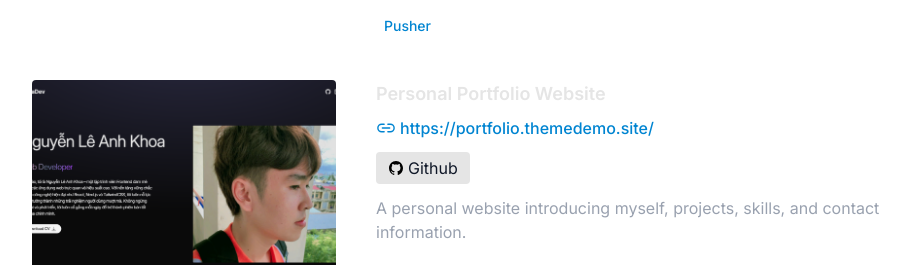
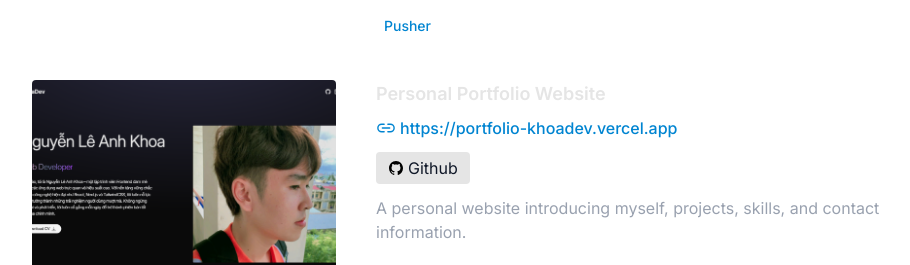
Before and after one commit to khoait03/portfolio-khoadev, a React (Vite) app: page / in a window 1280 px wide. Shown: the part 4347-4612 px from the top of the page, without its empty margins (148-1058 px from the left). Built offline with nearby package versions, Linux system fonts and the light colour scheme.

Commit message:
update link project portfolio

```diff
--- a/src/constants/index.js
+++ b/src/constants/index.js
@@ -149,7 +149,7 @@ export const PROJECTS = [
           },
           image: project3,
           github: 'https://github.com/khoait03/portfolio-khoadev',
-          link: 'https://portfolio.themedemo.site/',
+          link: 'https://portfolio-khoadev.vercel.app',
           description: {
                vietnamese: 'Một website cá nhân giới thiệu bản thân, dự án, kỹ năng và thông tin liên hệ.',
                english: 'A personal website introducing myself, projects, skills, and contact information.',
```
